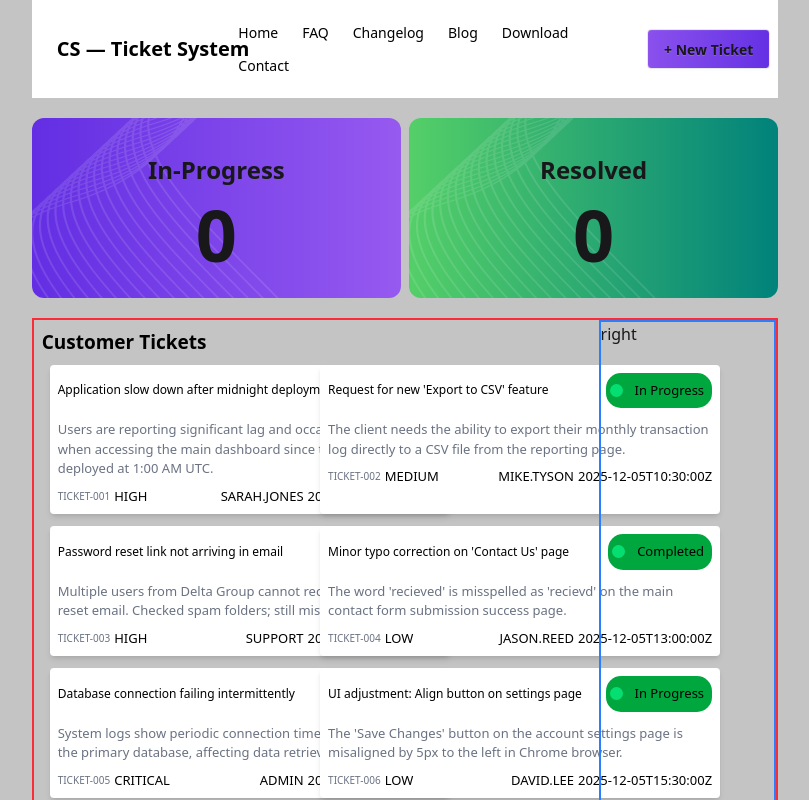
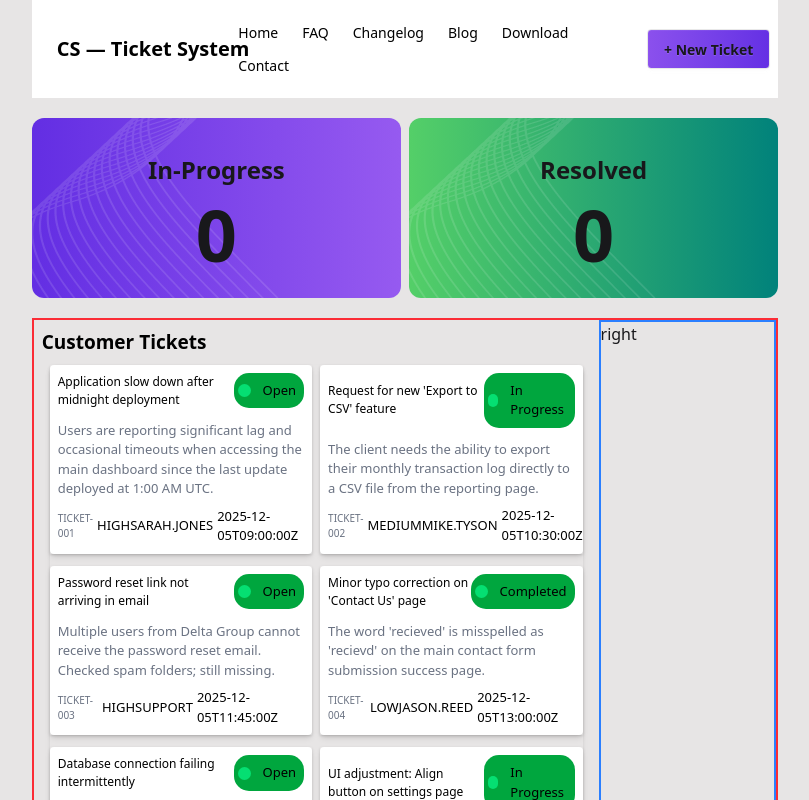
Before and after one commit to fahim-shareear/customer-support-zone, a React (Vite) app: page / in a window 1280 px wide. Shown: the top 800 px of the page, without its empty margins (235-1044 px from the left). Built offline with nearby package versions, Linux system fonts and the light colour scheme.

Commit message:
correcting css

```diff
--- a/src/Body/Bodycard.jsx
+++ b/src/Body/Bodycard.jsx
@@ -6,7 +6,7 @@ const Bodycard = ({user}) => {
     return (
         <div className="w-9/12 ">
             <h1 className="text-[19px] font-bold text-black p-2">Customer Tickets</h1>
-            <div className="md:grid md:grid-cols-2 gap-2 md:w-full sm:grid-cols-1 ml-4">
+            <div className="md:grid md:grid-cols-2 gap-2 md:w-full sm:grid-cols-1 ml-4 shadow-md">
                 {
                 user.map(u => <Card u={u} key={u.id}></Card>)
             }
--- a/src/Body/Card.jsx
+++ b/src/Body/Card.jsx
@@ -2,8 +2,8 @@ import React from 'react';
 
 const Card = ({u}) => {
     return (
-        <div className="mb-1">
-            <div className="md:w-[400px] h-full bg-white p-2 rounded-sm shadow-md">
+        <div className="mb-1 shadow">
+            <div className="md:w-full h-full bg-white p-2 rounded-sm shadow-md">
                 <div className="flex justify-between items-center">
                     <h1 className="text-black font-medium text-[12px]">{u.title}</h1>
                     <div className='flex justify-between items-center bg-green-600 rounded-[15px]'>
--- a/src/index.css
+++ b/src/index.css
@@ -2,5 +2,5 @@
 @plugin "daisyui";
 
 body{
-    background-color: rgb(196, 196, 196)
+    background-color: rgb(231, 229, 229)
 }
```
